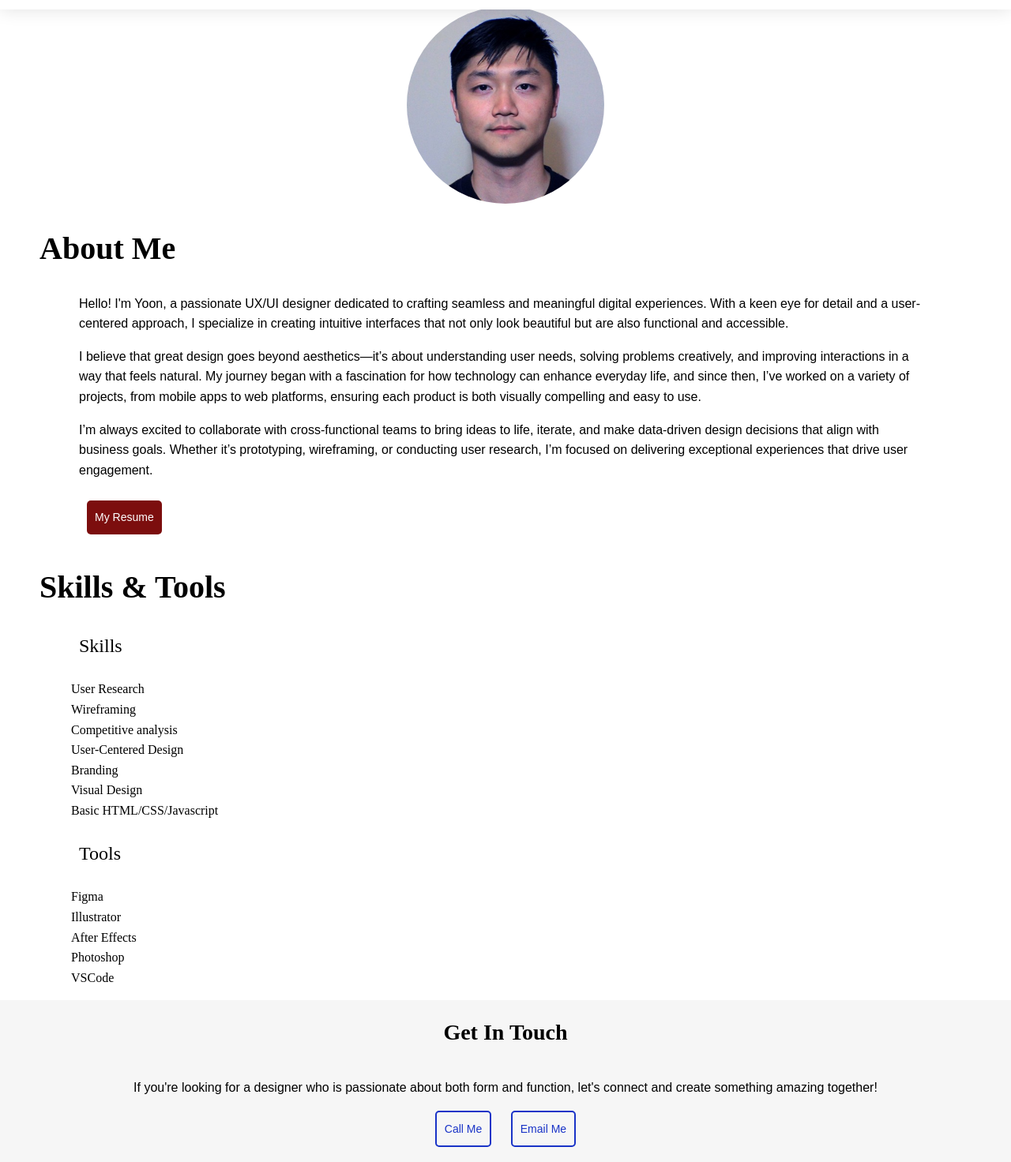
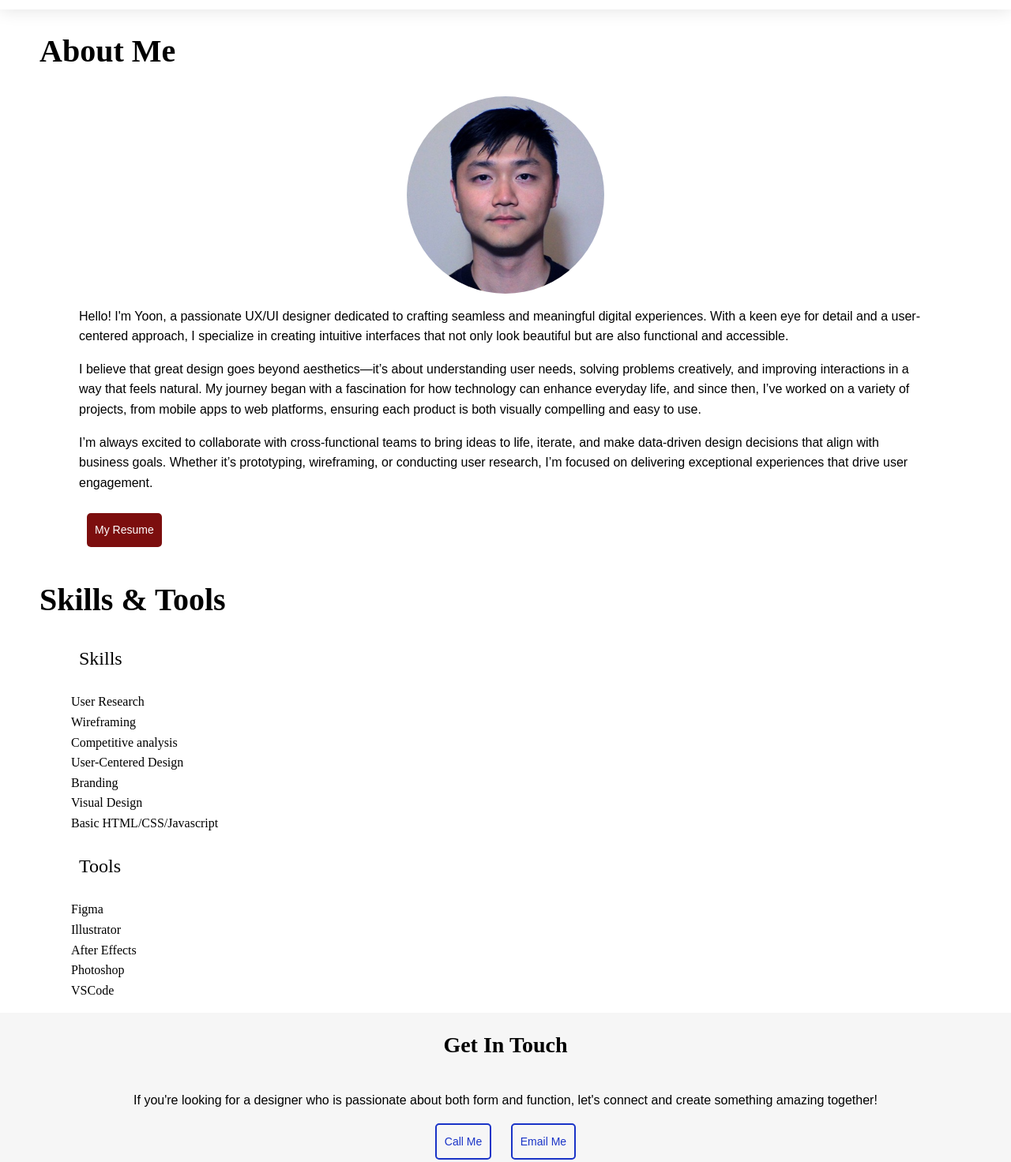
Before and after one commit to yoongunlee/portfolio-website, a plain HTML site: page about.html in a window 1280 px wide. Shown: the part 122-1594 px from the top of the page at 79% size. Drawn offline with nearby package versions, Linux system fonts and the light colour scheme; a web font is replaced by a local one.

Commit message:
Update about.html

```diff
--- a/about.html
+++ b/about.html
@@ -27,23 +27,34 @@
         </header>
     </div>
 
-    <main id="main">
+    <main id="profilemain">
         <div class="aboutme">
-            <div>
+            <div><!--sectio-->
+                <div><!--container-->
+                    <h1>About Me</h1>
+                </div>
+            </div>
+
+
+            <div><!--sectio-->
+                <div><!--container-->
                     <picture>
                         <source srcset="./img/profilepic@1.jpeg" media="(max-width:767px)">
                         <img src="./img/profilepic@2.jpeg" alt="profile picture" class="profilepic">
                     </picture>
-
-                <h1>About Me</h1>
-
+                    <div><!--row-->
+                        <div><!--col1-->
                             <p>Hello! I'm Yoon, a passionate UX/UI designer dedicated to crafting seamless and meaningful digital experiences. With a keen eye for detail and a user-centered approach, I specialize in creating intuitive interfaces that not only look beautiful but are also functional and accessible.</p>
                             <p>I believe that great design goes beyond aesthetics—it’s about understanding user needs, solving problems creatively, and improving interactions in a way that feels natural. My journey began with a fascination for how technology can enhance everyday life, and since then, I’ve worked on a variety of projects, from mobile apps to web platforms, ensuring each product is both visually compelling and easy to use.</p>
                             <p>I’m always excited to collaborate with cross-functional teams to bring ideas to life, iterate, and make data-driven design decisions that align with business goals. Whether it’s prototyping, wireframing, or conducting user research, I’m focused on delivering exceptional experiences that drive user engagement.</p>
 
                             <p><a href="./files/Yoon Lee Resume.pdf" target="_blank" class="button resume">My Resume</a></p>
 
+                        </div>
+                        <div><!--col2-->
                             <h1>Skills & Tools</h1>
+                            <div><!--row-->
+                                <div><!--col1-->
                                     <h3>Skills</h3>
                                     <ul>
                                         <li>User Research</li>
@@ -55,7 +66,8 @@
                                         <li>Basic HTML/CSS/Javascript</li>
                                     </ul>
 
-
+                                </div>
+                                <div><!--col2-->
                                     <h3>Tools</h3>
                                         <ul>
                                         <li>Figma</li>
@@ -64,6 +76,12 @@
                                         <li>Photoshop</li>
                                         <li>VSCode</li>
                                     </ul>
+
+                                </div>
+                            </div>
+                        </div>
+                    </div>
+                </div>
             </div>
         </div>
     </main>
```
Lines whose indentation alone changed are shown as unchanged.
